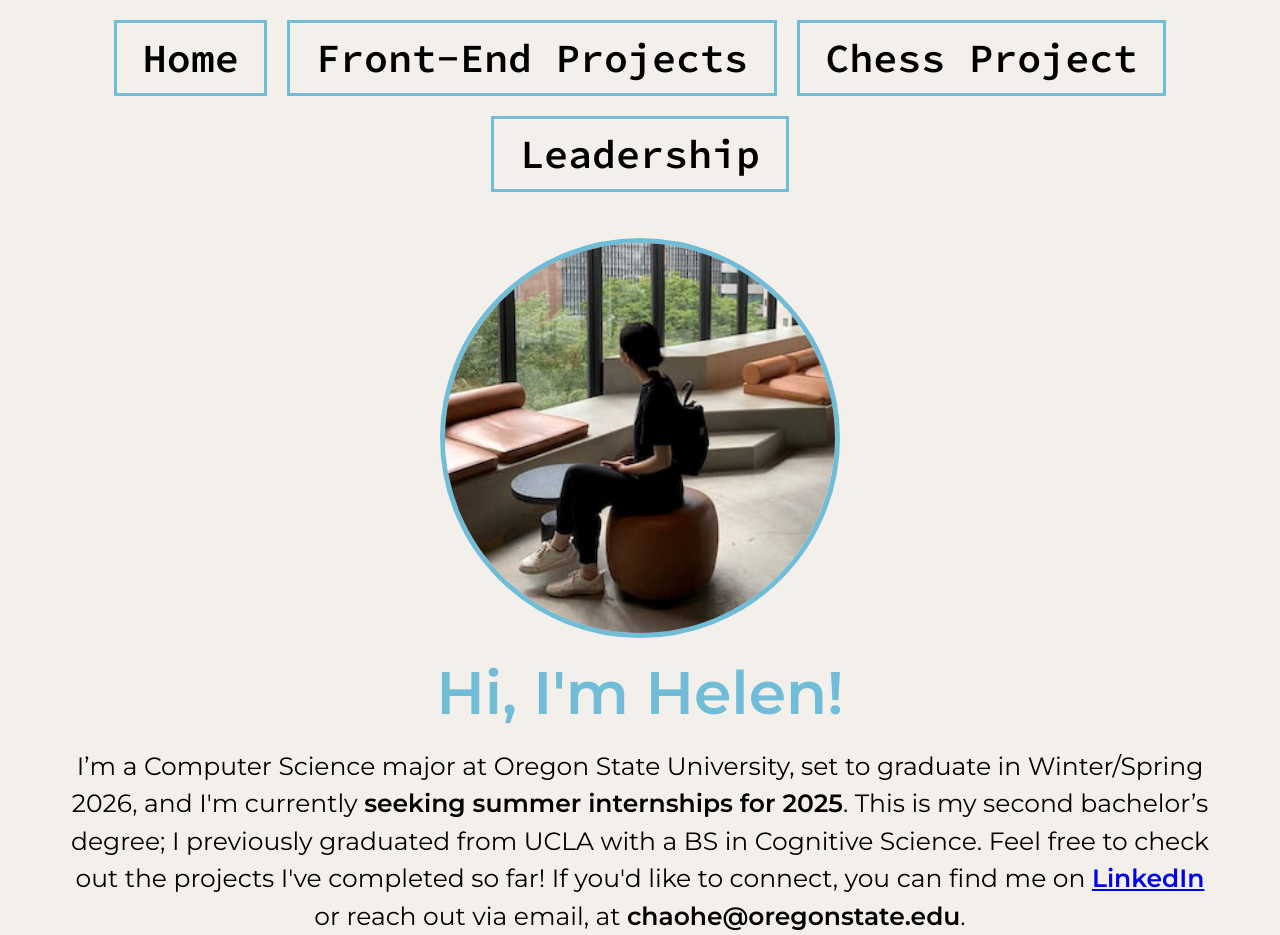
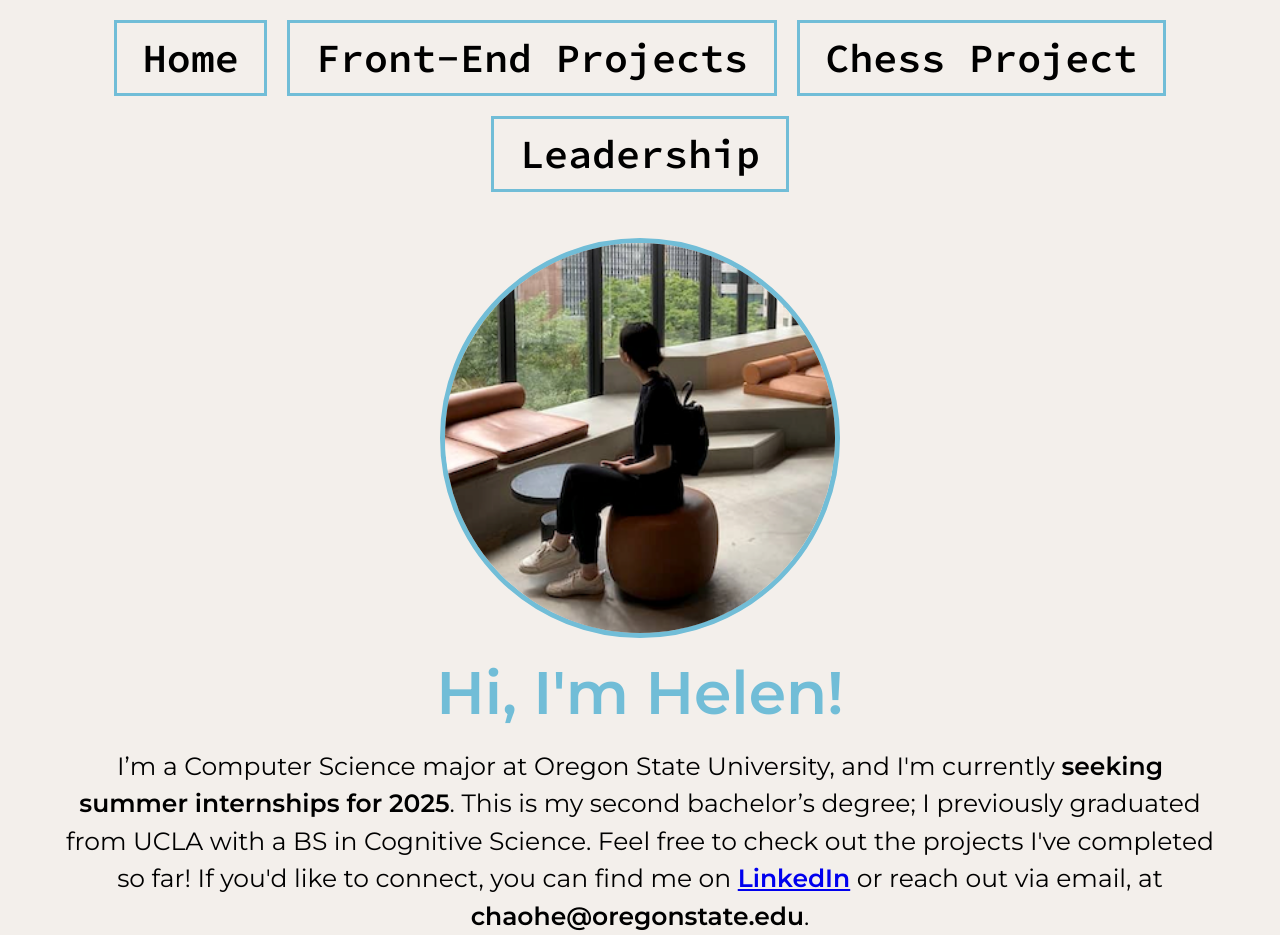
Before and after one commit to hchao7/portfolio, a React (Create React App) app: page / in a window 1280 px wide. Built offline with nearby package versions, Linux system fonts and the light colour scheme.

Commit message:
Edit Home Page

```diff
--- a/src/pages/HomePage.js
+++ b/src/pages/HomePage.js
@@ -7,7 +7,7 @@ function HomePage() {
         <img class="profile__image" src={`${process.env.PUBLIC_URL}/temp-pic.png`} alt="Woman looking out window"/>
         <div class="profile__component">
           <h2 class="profile__heading">Hi, I'm Helen!</h2>
-          <p class="profile__description">I’m a Computer Science major at Oregon State University, set to graduate in Winter/Spring 2026, and I'm currently <span class="emphasis--black">seeking summer internships for 2025</span>.
+          <p class="profile__description">I’m a Computer Science major at Oregon State University, and I'm currently <span class="emphasis--black">seeking summer internships for 2025</span>.
           This is my second bachelor’s degree; I previously graduated from UCLA with a BS in Cognitive Science.
           Feel free to check out the projects I've completed so far! If you'd like to connect, you can find me on <a
             href="https://www.linkedin.com/in/helen-chao-01/"
```
